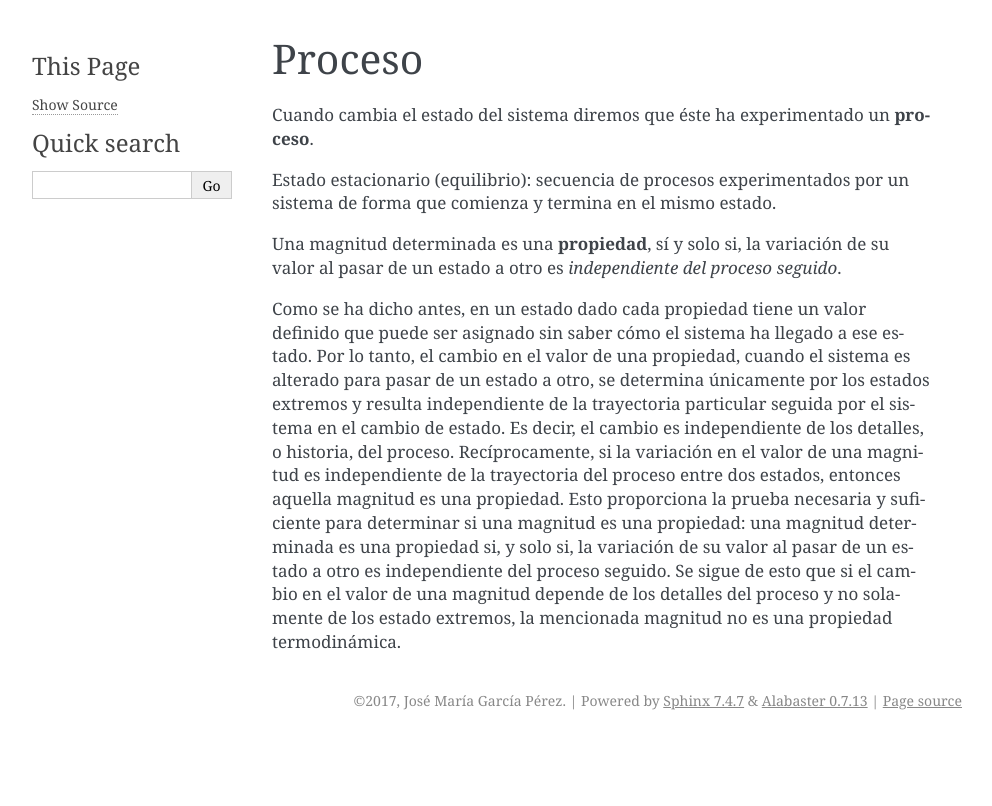
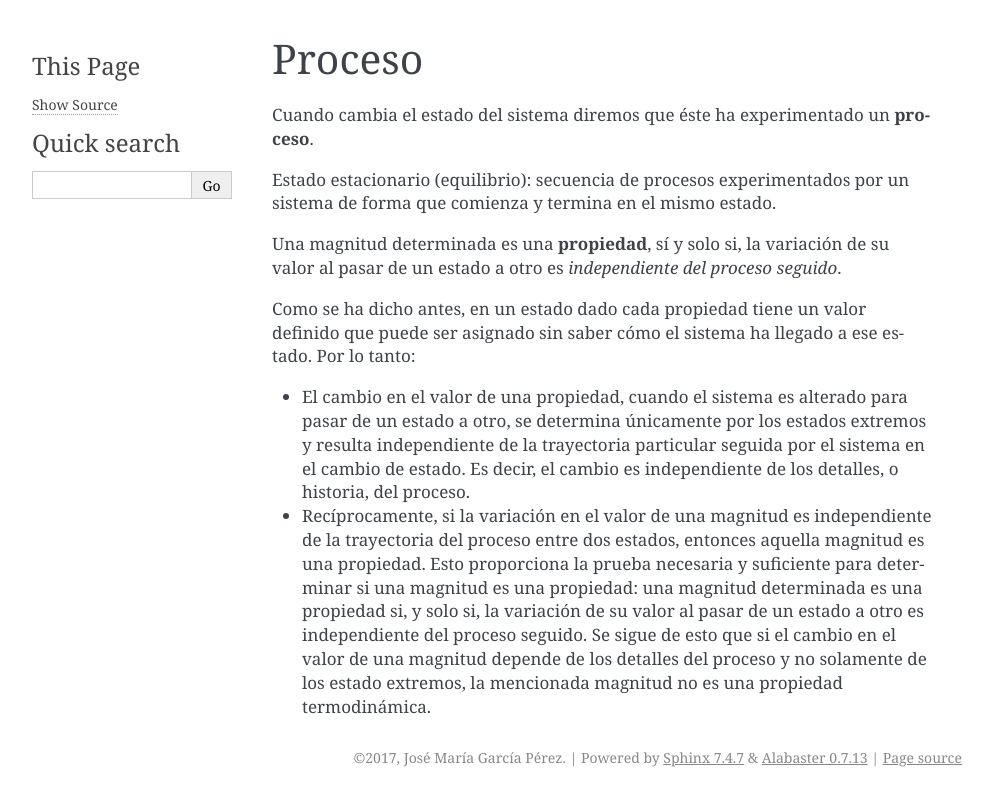
Before and after one commit to mantielero/termodinamica, a Sphinx documentation site: the page built from source/conceptos_proceso.rst, in a window 1280 px wide. Shown: the top 806 px of the page, without its empty margins (148-1140 px from the left). Built offline with Sphinx 7.4.7, drawn with Linux system fonts in a browser that asks for light colours; pages that are not in the unit, such as notebooks, are missing from menus.

```diff
--- a/source/conceptos_proceso.rst
+++ b/source/conceptos_proceso.rst
@@ -7,4 +7,7 @@ Estado estacionario (equilibrio): secuencia de procesos experimentados por un si
 
 Una magnitud determinada es una **propiedad**, sí y solo si, la variación de su valor al pasar de un estado a otro es *independiente del proceso seguido*.
 
-Como se ha dicho antes, en un estado dado cada propiedad tiene un valor definido que puede ser asignado sin saber cómo el sistema ha llegado a ese estado. Por lo tanto, el cambio en el valor de una propiedad, cuando el sistema es alterado para pasar de un estado a otro, se determina únicamente por los estados extremos y resulta independiente de la trayectoria particular seguida por el sistema en el cambio de estado. Es decir, el cambio es independiente de los detalles, o historia, del proceso. Recíprocamente, si la variación en el valor de una magnitud es independiente de la trayectoria del proceso entre dos estados, entonces aquella magnitud es una propiedad. Esto proporciona la prueba necesaria y suficiente para determinar si una magnitud es una propiedad: una magnitud determinada es una propiedad si, y solo si, la variación de su valor al pasar de un estado a otro es independiente del proceso seguido. Se sigue de esto que si el cambio en el valor de una magnitud depende de los detalles del proceso y no solamente de los estado extremos, la mencionada magnitud no es una propiedad termodinámica.
+Como se ha dicho antes, en un estado dado cada propiedad tiene un valor definido que puede ser asignado sin saber cómo el sistema ha llegado a ese estado. Por lo tanto:
+
+* El cambio en el valor de una propiedad, cuando el sistema es alterado para pasar de un estado a otro, se determina únicamente por los estados extremos y resulta independiente de la trayectoria particular seguida por el sistema en el cambio de estado. Es decir, el cambio es independiente de los detalles, o historia, del proceso.
+* Recíprocamente, si la variación en el valor de una magnitud es independiente de la trayectoria del proceso entre dos estados, entonces aquella magnitud es una propiedad. Esto proporciona la prueba necesaria y suficiente para determinar si una magnitud es una propiedad: una magnitud determinada es una propiedad si, y solo si, la variación de su valor al pasar de un estado a otro es independiente del proceso seguido. Se sigue de esto que si el cambio en el valor de una magnitud depende de los detalles del proceso y no solamente de los estado extremos, la mencionada magnitud no es una propiedad termodinámica.
```
